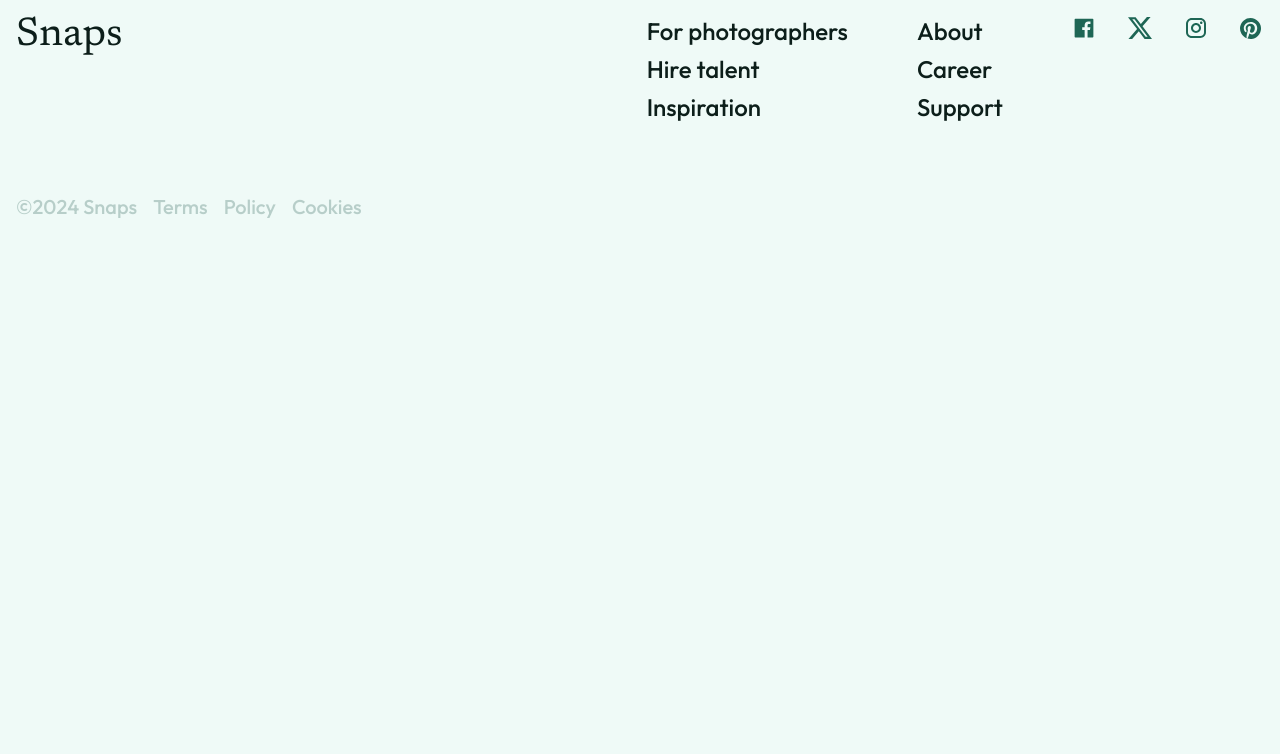
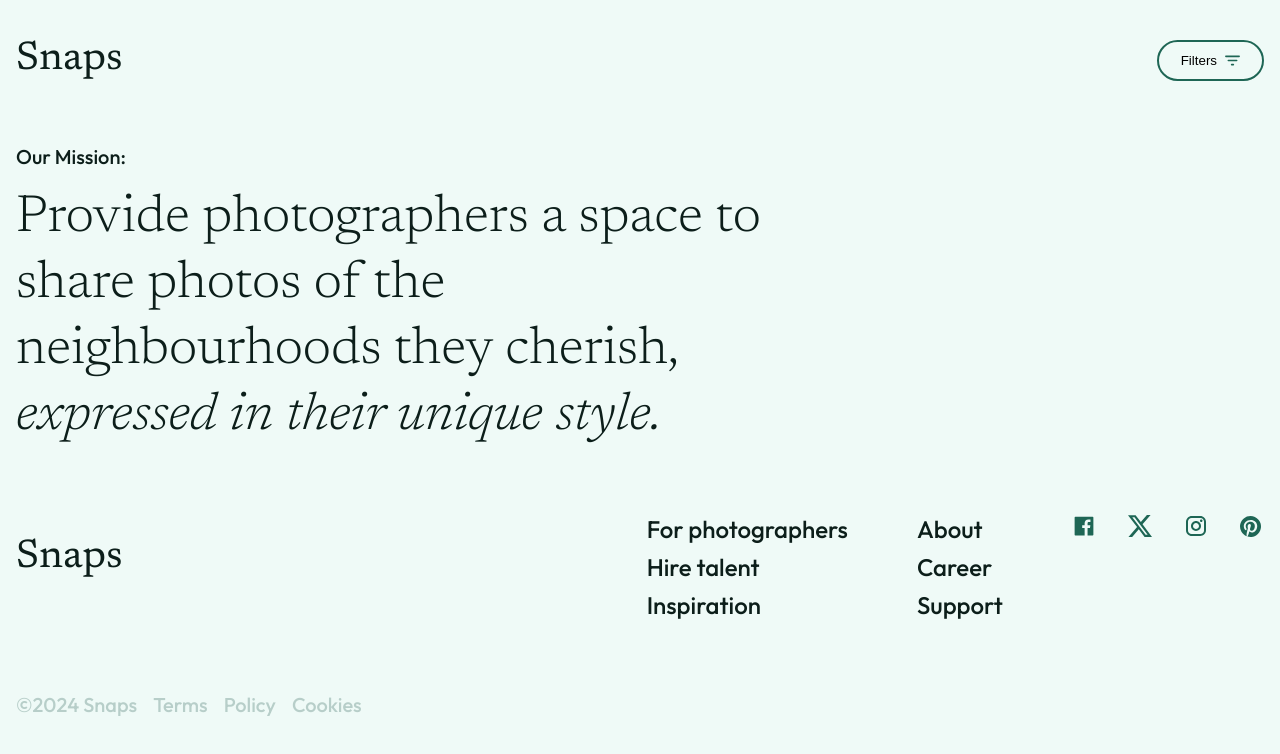
Before and after one commit to sherinkaruvadan/sherin-karuvadan-snaps, a React (Vite) app: page / in a window 1280 px wide. Shown: the top 754 px of the page. Built offline with nearby package versions, Linux system fonts and the light colour scheme.

Commit message:
initail setup of header navbar and hero text

```diff
--- a/src/App.css
+++ b/src/App.css
@@ -96,12 +96,21 @@ a {
 }
 
 .logo {
-  padding-bottom: 24px;
+  padding: 1.5rem 0;
 }
 
 .button {
   padding: 0.5rem 1rem;
+  border-radius: 3rem;
   border: 2px solid #1E6655;
+}
+.button__filter {
+  background-color: #EFFAF7;
+  display: flex;
+  flex-direction: row;
+  justify-content: flex-start;
+  align-items: stretch;
+  gap: 0.5rem;
 }
 @media screen and (min-width: 768px) {
   .button {
--- a/src/App.jsx
+++ b/src/App.jsx
@@ -1,12 +1,14 @@
-import './App.scss'
-import Footer from './components/Footer/Footer';
+import "./App.scss";
+import Header from "./components/Header/Header";
+import Footer from "./components/Footer/Footer";
 
 function App() {
   return (
     <>
+      <Header />
       <Footer />
     </>
-  )
+  );
 }
 
-export default App
+export default App;
--- a/src/components/Header/Header.css
+++ b/src/components/Header/Header.css
@@ -1 +1,49 @@
-/*# sourceMappingURL=Header.css.map */
+@font-face {
+  font-family: Newsreader;
+  src: url("../../assets/fonts/Newsreader-Light.woff") format("woff"), url("../../assets/fonts/Newsreader-Light.woff2") format("woff2");
+  font-weight: 300;
+}
+@font-face {
+  font-family: Newsreader;
+  src: url("../../assets/fonts/Newsreader-LightItalic.woff") format("woff"), url("../../assets/fonts/Newsreader-LightItalic.woff2") format("woff2");
+  font-weight: 300;
+  font-style: italic;
+}
+@font-face {
+  font-family: Newsreader;
+  src: url("../../assets/fonts/Newsreader-Regular.woff") format("woff"), url("../../assets/fonts/Newsreader-Regular.woff2") format("woff2");
+  font-weight: 400;
+}
+@font-face {
+  font-family: Outfit;
+  src: url("../../assets/fonts/Outfit-Light.woff") format("woff"), url("../../assets/fonts/Outfit-Light.woff2") format("woff2");
+  font-weight: 300;
+}
+@font-face {
+  font-family: Outfit;
+  src: url("../../assets/fonts/Outfit-Medium.woff") format("woff"), url("../../assets/fonts/Outfit-Medium.woff2") format("woff2");
+  font-weight: 500;
+}
+.header {
+  padding: 1rem;
+  margin-bottom: 2rem;
+}
+.header__nav {
+  display: flex;
+  flex-direction: row;
+  justify-content: space-between;
+  align-items: center;
+  padding-bottom: 1.5rem;
+}
+
+.hero__title {
+  padding: 1rem 0;
+}
+.hero__text--modifier {
+  font-style: italic;
+}
+@media screen and (min-width: 1280px) {
+  .hero {
+    width: 60%;
+  }
+}/*# sourceMappingURL=Header.css.map */
--- a/src/components/Header/Header.jsx
+++ b/src/components/Header/Header.jsx
@@ -0,0 +1,22 @@
+import "./Header.scss";
+import filterIcon from "../../assets/images/Filter.svg";
+
+export default function Header() {
+  return (
+    <header className="header">
+      <nav className="header__nav">
+        <h2 className="header__wordmark logo">Snaps</h2>
+        <button className="button button__filter">
+          Filters
+          <img src={filterIcon} alt="Filter Icon" className="button__filter" />
+        </button>
+      </nav>
+      <section className="hero">
+        <p className="hero__title">Our Mission:</p>
+        <h1 className="hero__text">
+            Provide photographers a space to share photos of the neighbourhoods they cherish, <span className="hero__text--modifier">expressed in their unique style.</span>
+        </h1>
+      </section>
+    </header>
+  );
+}
--- a/src/components/Header/Header.scss
+++ b/src/components/Header/Header.scss
@@ -0,0 +1,21 @@
+@use "../../styles/partials/variables" as *;
+@use "../../styles/partials/mixin" as *;
+.header{
+    padding: 1rem;
+    margin-bottom: 2rem;
+    &__nav{
+        @include flex(row, space-between, center);
+        padding-bottom: 1.5rem;
+    }
+}
+.hero{
+    &__title{
+        padding: 1rem 0;
+    }
+    &__text--modifier{
+        font-style: italic;
+    }
+    @include desktop{
+        width: 60%;
+    }
+}
--- a/src/styles/partials/_global.scss
+++ b/src/styles/partials/_global.scss
@@ -58,12 +58,18 @@ a{
 }
 
 .logo{
-  padding-bottom: 24px;
+  padding: 1.5rem 0;
 }
 
 .button{
     padding: .5rem 1rem;
+    border-radius: 3rem;
     border: 2px solid $primary-accent-color;
+    &__filter{
+      background-color: $primary-background-color;
+      @include flex(row);
+      gap: .5rem;
+    }
     @include tablet{
         padding: .6875rem 1.375rem;
     }
```
Also changed, not shown: 2 other files (tests, documents, lock files or other folders).
